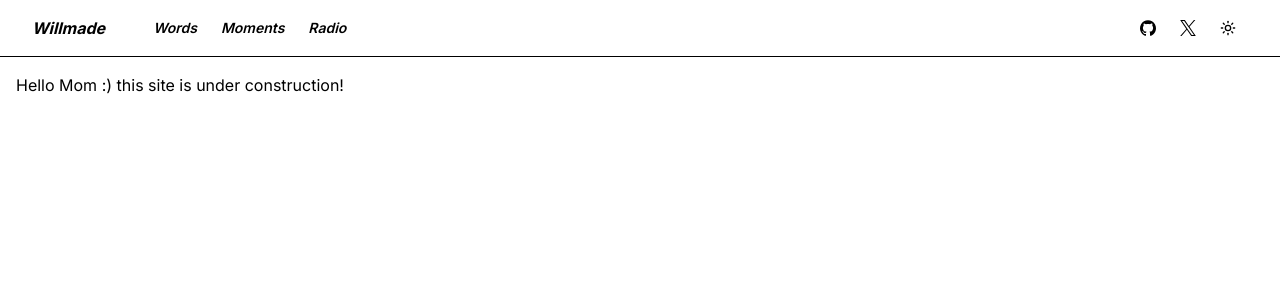
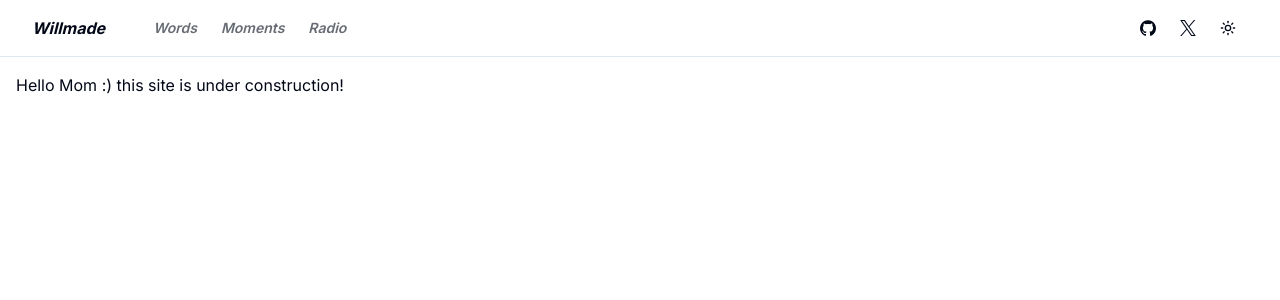
Before and after one commit to SwankSkywalker/willmade, a Next.js app: page / in a window 1280 px wide. Shown: the top 300 px of the page. Built offline with nearby package versions, Linux system fonts and the light colour scheme.

Commit message:
Chore: remove tailwindcss typography for now

```diff
--- a/src/app/globals.css
+++ b/src/app/globals.css
@@ -1,7 +1,7 @@
 @tailwind base;
   @tailwind components;
   @tailwind utilities;
-  @import 'tailwindcss/typography' /** for some reason this import does not resolve with an ";" at the end*/
+  /** @import 'tailwindcss/typography'  for some reason this import does not resolve with an ";" at the end*/
 
   @layer base {
     :root {
```
